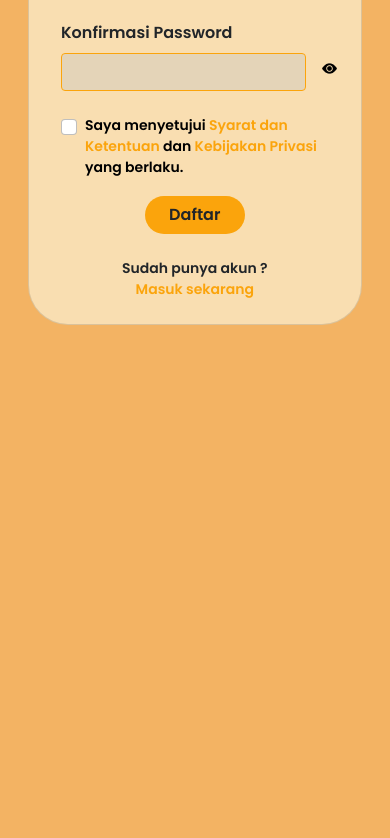
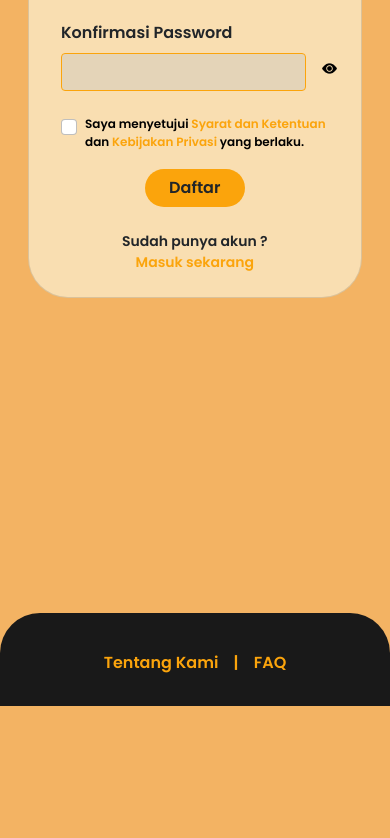
Before and after one commit to Naalfioiflaan/project-akhir-dpw, a plain HTML site: page daftar.html in a window 390 px wide. Shown: the part 746-1584 px from the top of the page. After the commit the page ends 1452 px from the top, so only its background shows below. Drawn offline with Linux system fonts and the light colour scheme.

Commit message:
perbaiki daftar lagi

```diff
--- a/daftar.html
+++ b/daftar.html
@@ -176,7 +176,7 @@
         </div>
     </section>
 
-    <section class="mobile d-lg-none d-block" style="height: 11vh; margin-top: 115vh;">
+    <section class="mobile d-lg-none d-block" style="height: 11vh; margin-top: 75vh;">
         <div class="footer container-fluid align-middle" style="border-radius: 40px 40px 0 0; height: 100%;">
             <div class="row align-items-center text-center" style="height: 100%">
                 <div class="col-12 mt-4">
--- a/style/styledaftar.css
+++ b/style/styledaftar.css
@@ -47,13 +47,13 @@ body {
 
 .text p{
     text-decoration: none;
-    font-size: 14px;
+    font-size: 12px;
     color: black;
     font-weight: bold;
 }
 
 .text a{
     text-decoration: none;
-    font-size: 14px;
+    font-size: 12px;
     color: #fba40c;
 }
```
